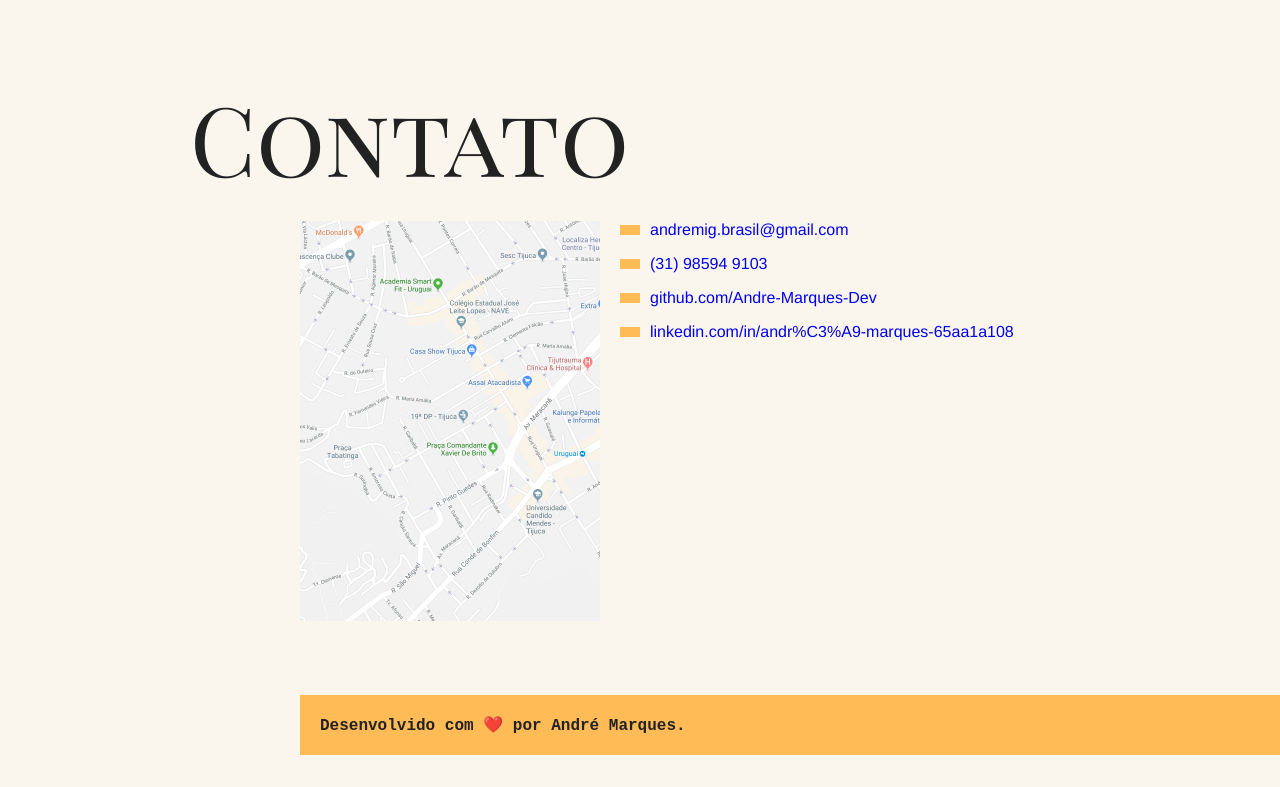
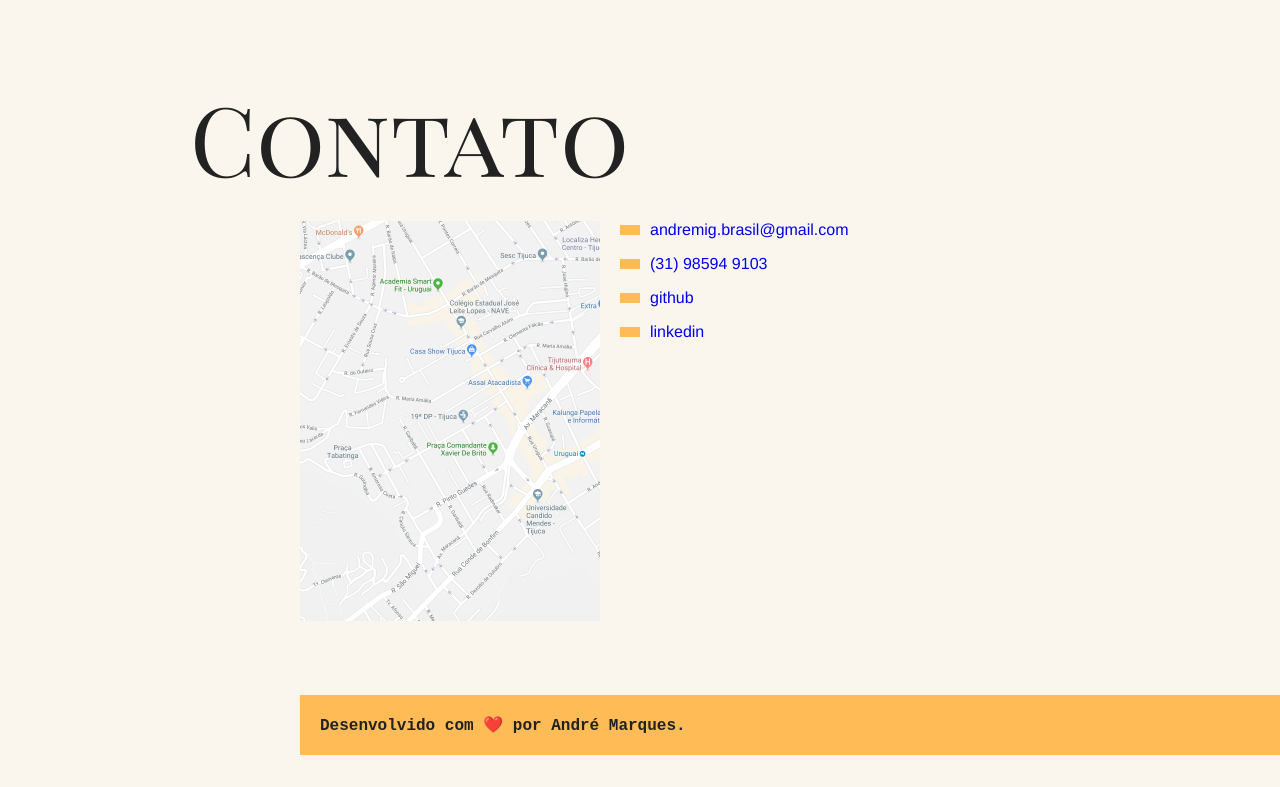
Before and after one commit to Andre-Marques-Dev/animais-fantasticos, a plain HTML site: page index.html in a window 1280 px wide. Shown: the part 3417-4204 px from the top of the page. Drawn offline with Linux system fonts and the light colour scheme.

Commit message:
Atualização de endereços eletrônicos

```diff
--- a/index.html
+++ b/index.html
@@ -127,8 +127,8 @@
     <ul class="dados">
       <li><a href="mailto:andremig.brasil@gmail.com" target="_blank">andremig.brasil@gmail.com</a></li>
       <li><a href="https://wa.me/5517996150205" target="_blank">(31) 98594 9103</a></li>
-      <li><a href="https://github.com/Andre-MAarques-Dev" target="_blank">github.com/Andre-Marques-Dev</a></li>
-      <li><a href="https://www.linkedin.com/in/andr%C3%A9-marques-65aa1a108/" target="_blank">linkedin.com/in/andr%C3%A9-marques-65aa1a108</a></li>
+      <li><a href="https://github.com/Andre-Marques-Dev/" target="_blank">github</a></li>
+      <li><a href="https://www.linkedin.com/in/andr%C3%A9-marques-65aa1a108/" target="_blank">linkedin</a></li>
     </ul>
   </section>
 
```
